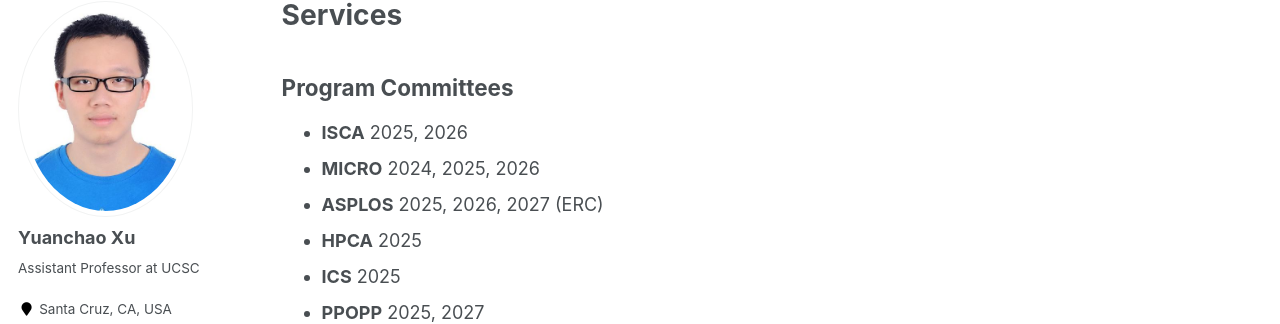
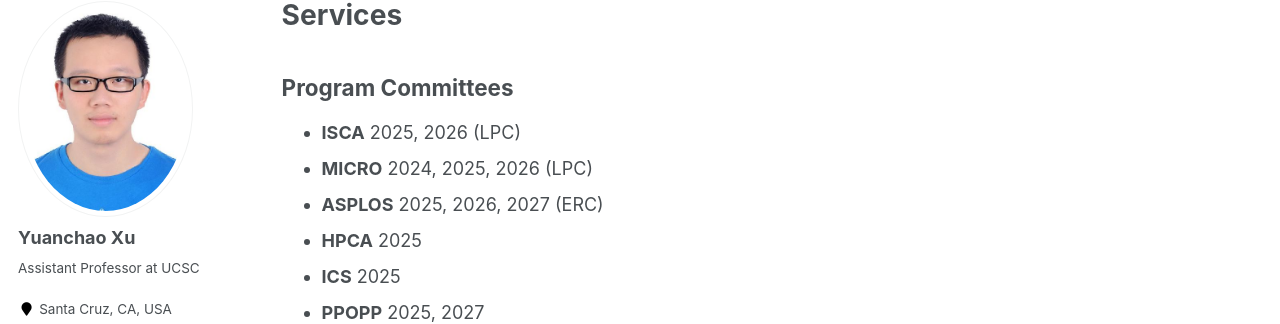
Before and after one commit to yuanchaoxu6/yuanchaoxu6.github.io, a Jekyll site: the page built from _pages/service.md, in a window 1280 px wide. Shown: the part 117-441 px from the top of the page. Built offline with Jekyll 4.4.1, drawn with Linux system fonts in a browser that asks for light colours.

Commit message:
Update service.md

```diff
--- a/_pages/service.md
+++ b/_pages/service.md
@@ -7,8 +7,8 @@ author_profile: true
 
 ## Program Committees
 
-- **ISCA** 2025, 2026
-- **MICRO** 2024, 2025, 2026
+- **ISCA** 2025, 2026 (LPC)
+- **MICRO** 2024, 2025, 2026 (LPC)
 - **ASPLOS** 2025, 2026, 2027 (ERC)
 - **HPCA** 2025
 - **ICS** 2025
```
